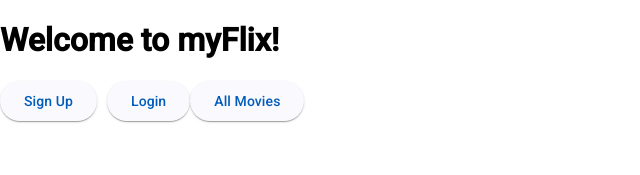
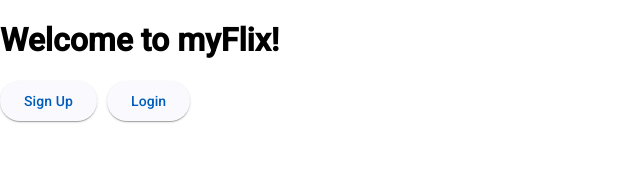
Before and after one commit to amach510/myFlix-Angular-client, an Angular app: page /welcome in a window 1280 px wide. Before the commit this address led to /. Shown: the top 175 px of the page, without its empty margins (0-640 px from the left). Built offline with nearby package versions, Linux system fonts and the light colour scheme.

Commit message:
created welcome-page and added router-oulet

```diff
--- a/src/app/app.component.html
+++ b/src/app/app.component.html
@@ -1,27 +1 @@
-<div class="main-page">
-  <h1>
-    Welcome to myFlix!
-  </h1>
-  <button
-    mat-raised-button
-    (click)="openUserRegistrationDialog()"
-    style="margin-right: 10px;"
-    color="primary"
-  >
-    Sign Up
-  </button>
-  <button
-    mat-raised-button
-    color="primary"
-    (click)="openUserLoginDialog()"
-  >
-    Login
-  </button>
-  <button
-    mat-raised-button
-    color="primary"
-    (click)="openMoviesDialog()"
-  >
-    All Movies
-  </button>
-</div>
+<router-outlet></router-outlet>
--- a/src/app/app.module.ts
+++ b/src/app/app.module.ts
@@ -8,6 +8,7 @@ import { MatFormFieldModule } from '@angular/material/form-field';
 import { MatDialogModule } from '@angular/material/dialog';
 import { MatSnackBarModule } from '@angular/material/snack-bar';
 import { FormsModule } from '@angular/forms';
+import { RouterModule, Routes } from '@angular/router';
 
 import { AppRoutingModule } from './app-routing.module';
 import { AppComponent } from './app.component';
@@ -15,6 +16,13 @@ import { UserRegistrationFormComponent } from './user-registration-form/user-reg
 import { BrowserAnimationsModule } from '@angular/platform-browser/animations';
 import { UserLoginFormComponent } from './user-login-form/user-login-form.component';
 import { MovieCardComponent } from './movie-card/movie-card.component';
+import { WelcomePageComponent } from './welcome-page/welcome-page.component';
+
+const appRoutes: Routes = [
+  { path: 'welcome', component: WelcomePageComponent },
+  { path: 'movies', component: MovieCardComponent },
+  { path: '', redirectTo: 'welcome', pathMatch: 'prefix' },
+];
 
 @NgModule({
   declarations: [
@@ -22,6 +30,7 @@ import { MovieCardComponent } from './movie-card/movie-card.component';
     UserRegistrationFormComponent,
     UserLoginFormComponent,
     MovieCardComponent,
+    WelcomePageComponent,
   ],
   imports: [
     BrowserModule,
@@ -34,7 +43,8 @@ import { MovieCardComponent } from './movie-card/movie-card.component';
     MatButtonModule,
     MatCardModule,
     MatFormFieldModule,
-    MatSnackBarModule
+    MatSnackBarModule,
+    RouterModule.forRoot(appRoutes),
   ],
   providers: [],
   bootstrap: [AppComponent]
--- /dev/null
+++ b/src/app/welcome-page/welcome-page.component.html
@@ -0,0 +1,20 @@
+<div class="main-page">
+    <h1>
+      Welcome to myFlix!
+    </h1>
+    <button
+      mat-raised-button
+      (click)="openUserRegistrationDialog()"
+      style="margin-right: 10px;"
+      color="primary"
+    >
+      Sign Up
+    </button>
+    <button
+      mat-raised-button
+      color="primary"
+      (click)="openUserLoginDialog()"
+    >
+      Login
+    </button>
+  </div>
--- /dev/null
+++ b/src/app/welcome-page/welcome-page.component.ts
@@ -0,0 +1,27 @@
+import { Component, OnInit } from '@angular/core';
+import { UserLoginFormComponent } from '../user-login-form/user-login-form.component';
+import { UserRegistrationFormComponent } from '../user-registration-form/user-registration-form.component';
+import { MatDialog } from '@angular/material/dialog';
+
+@Component({
+  selector: 'app-welcome-page',
+  templateUrl: './welcome-page.component.html',
+  styleUrls: ['./welcome-page.component.scss']
+})
+export class WelcomePageComponent implements OnInit {
+  constructor(public dialog: MatDialog) {}
+  ngOnInit(): void {
+  }
+  // This is the function that will open the dialog when the signup button is clicked
+  openUserRegistrationDialog(): void {
+      this.dialog.open(UserRegistrationFormComponent, {
+      // Assigning the dialog a width
+      width: '280px'
+      });
+    }
+  openUserLoginDialog(): void {
+    this.dialog.open(UserLoginFormComponent, {
+        width: "280px"
+    })
+  }
+}
```
Also changed, not shown: src/app/welcome-page/welcome-page.component.scss (added), 1 other file (tests, documents, lock files or other folders).
